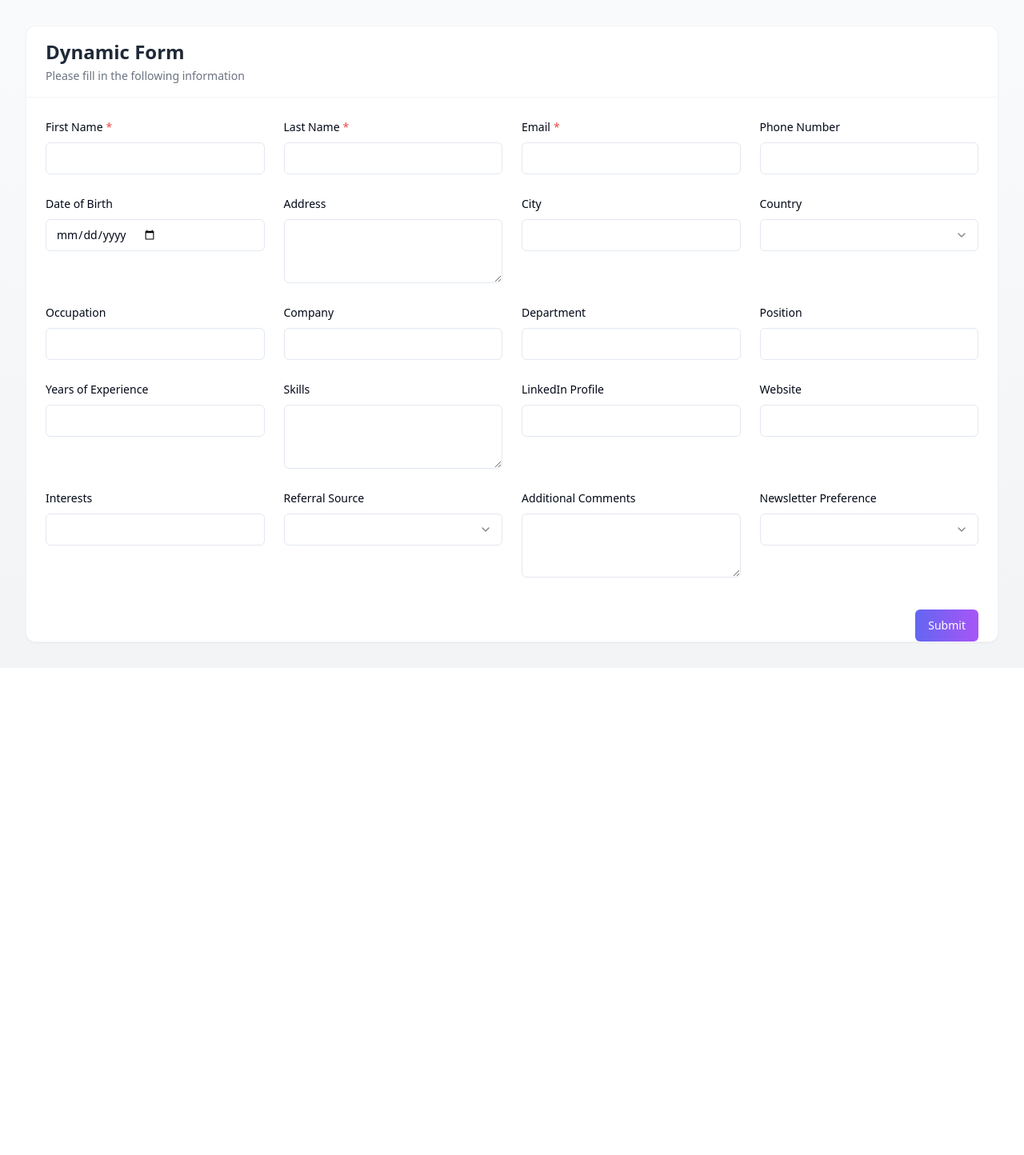
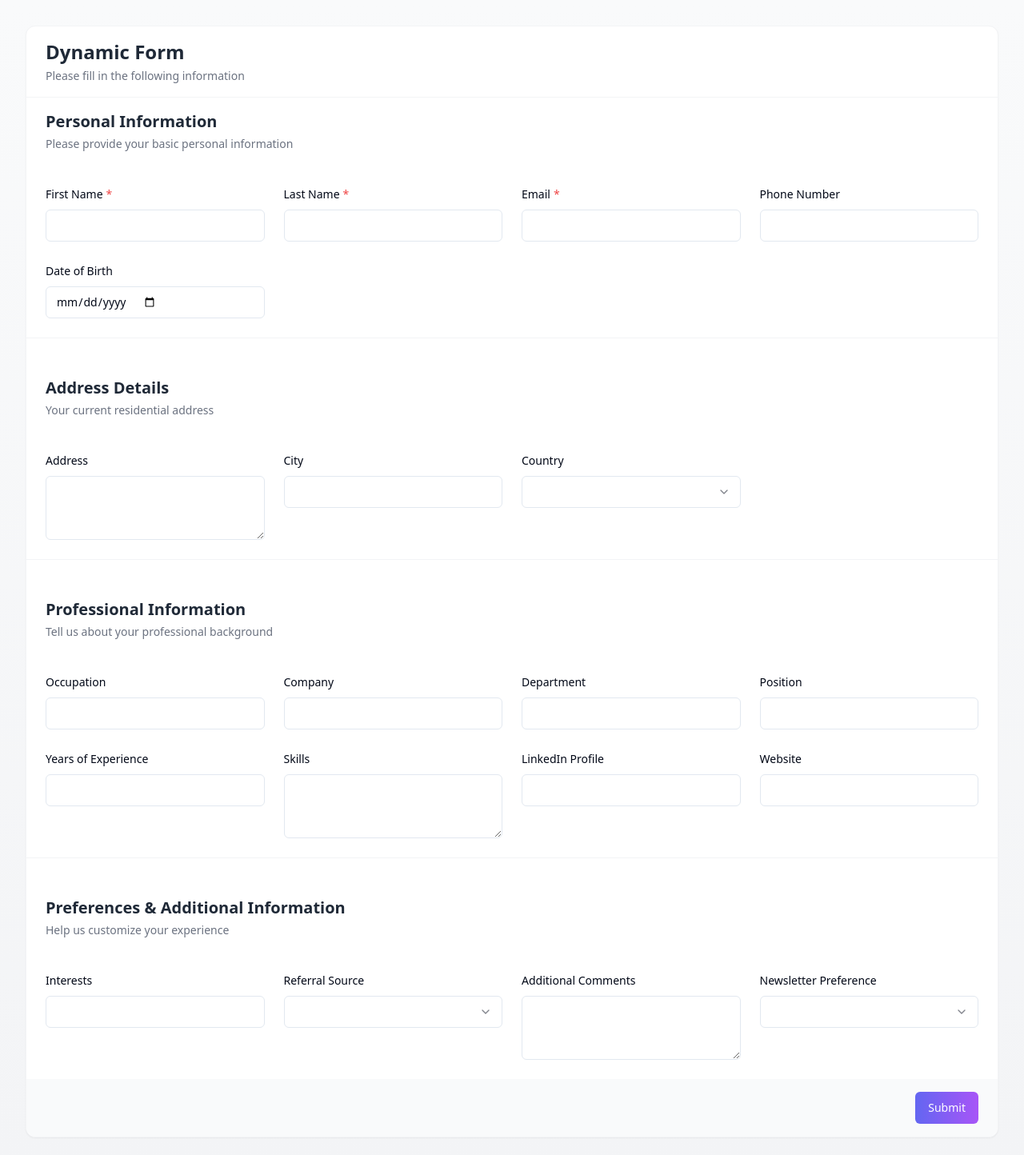
Before and after one commit to Chekkara-Reddy/dynamic-form-grid, a React (Vite) app: page / in a window 1280 px wide. Shown: the top 1444 px of the page at 80% size. Before the commit the page ends 835 px from the top, so only its background shows below. Built offline with nearby package versions, Linux system fonts and the light colour scheme.

Commit message:
Implement form with sections
Implement the form using multiple sections. Each section contains multiple fields.

```diff
--- a/src/components/DynamicForm.tsx
+++ b/src/components/DynamicForm.tsx
@@ -1,6 +1,6 @@
 
 import { useState } from 'react';
-import { FormField } from '@/types/form';
+import { FormField, FormSection } from '@/types/form';
 import { Input } from '@/components/ui/input';
 import { Label } from '@/components/ui/label';
 import { Button } from '@/components/ui/button';
@@ -15,12 +15,12 @@ import {
 import { cn } from '@/lib/utils';
 
 interface DynamicFormProps {
-  fields: FormField[];
+  sections: FormSection[];
   onSubmit: (data: Record<string, any>) => void;
   className?: string;
 }
 
-export default function DynamicForm({ fields, onSubmit, className }: DynamicFormProps) {
+export default function DynamicForm({ sections, onSubmit, className }: DynamicFormProps) {
   const [formData, setFormData] = useState<Record<string, any>>({});
 
   const handleSubmit = (e: React.FormEvent) => {
@@ -80,8 +80,17 @@ export default function DynamicForm({ fields, onSubmit, className }: DynamicForm
 
   return (
     <form onSubmit={handleSubmit} className={cn("w-full", className)}>
+      <div className="space-y-8">
+        {sections.map((section) => (
+          <div key={section.id} className="border-b border-gray-100 last:border-0">
+            <div className="px-6 py-4">
+              <h2 className="text-xl font-semibold text-gray-800">{section.title}</h2>
+              {section.description && (
+                <p className="text-sm text-gray-500 mt-1">{section.description}</p>
+              )}
+            </div>
             <div className="grid grid-cols-1 md:grid-cols-2 lg:grid-cols-3 xl:grid-cols-4 gap-6 p-6">
-        {fields.map((field) => (
+              {section.fields.map((field) => (
                 <div key={field.id} className="space-y-2">
                   <Label htmlFor={field.id} className="text-sm font-medium">
                     {field.label}
@@ -91,7 +100,10 @@ export default function DynamicForm({ fields, onSubmit, className }: DynamicForm
                 </div>
               ))}
             </div>
-      <div className="flex justify-end px-6 pt-4">
+          </div>
+        ))}
+      </div>
+      <div className="flex justify-end px-6 py-4 bg-gray-50 rounded-b-xl">
         <Button type="submit" className="bg-gradient-to-r from-indigo-500 to-purple-500 text-white">
           Submit
         </Button>
--- a/src/pages/Index.tsx
+++ b/src/pages/Index.tsx
@@ -1,15 +1,27 @@
 
 import DynamicForm from "@/components/DynamicForm";
-import { FormField } from "@/types/form";
+import { FormSection } from "@/types/form";
 
 const Index = () => {
-  // Demo fields
-  const demoFields: FormField[] = [
+  // Demo sections with fields
+  const demoSections: FormSection[] = [
+    {
+      id: "personal",
+      title: "Personal Information",
+      description: "Please provide your basic personal information",
+      fields: [
         { id: "firstName", label: "First Name", type: "text", required: true },
         { id: "lastName", label: "Last Name", type: "text", required: true },
         { id: "email", label: "Email", type: "email", required: true },
         { id: "phone", label: "Phone Number", type: "tel" },
         { id: "birthdate", label: "Date of Birth", type: "date" },
+      ]
+    },
+    {
+      id: "address",
+      title: "Address Details",
+      description: "Your current residential address",
+      fields: [
         { id: "address", label: "Address", type: "textarea" },
         { id: "city", label: "City", type: "text" },
         { id: "country", label: "Country", type: "select", options: [
@@ -17,6 +29,13 @@ const Index = () => {
           { value: "uk", label: "United Kingdom" },
           { value: "ca", label: "Canada" },
         ]},
+      ]
+    },
+    {
+      id: "professional",
+      title: "Professional Information",
+      description: "Tell us about your professional background",
+      fields: [
         { id: "occupation", label: "Occupation", type: "text" },
         { id: "company", label: "Company", type: "text" },
         { id: "department", label: "Department", type: "text" },
@@ -25,6 +44,13 @@ const Index = () => {
         { id: "skills", label: "Skills", type: "textarea" },
         { id: "linkedin", label: "LinkedIn Profile", type: "text" },
         { id: "website", label: "Website", type: "text" },
+      ]
+    },
+    {
+      id: "preferences",
+      title: "Preferences & Additional Information",
+      description: "Help us customize your experience",
+      fields: [
         { id: "interests", label: "Interests", type: "text" },
         { id: "referral", label: "Referral Source", type: "select", options: [
           { value: "friend", label: "Friend" },
@@ -38,6 +64,8 @@ const Index = () => {
           { value: "monthly", label: "Monthly" },
           { value: "none", label: "None" },
         ]},
+      ]
+    },
   ];
 
   const handleSubmit = (data: Record<string, any>) => {
@@ -55,7 +83,7 @@ const Index = () => {
             </p>
           </div>
           <DynamicForm
-            fields={demoFields}
+            sections={demoSections}
             onSubmit={handleSubmit}
           />
         </div>
```
Also changed, not shown: src/types/form.ts (+7 -0 lines). Lines whose indentation alone changed are shown as unchanged.
